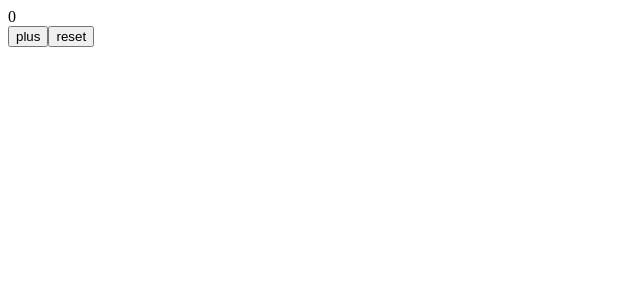
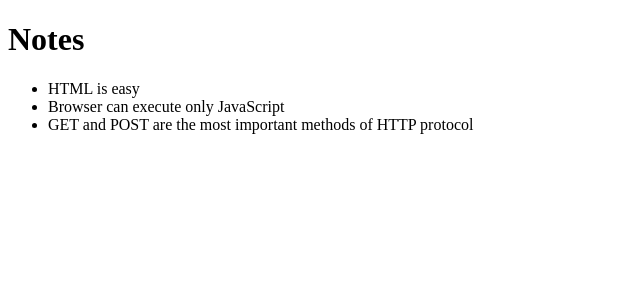
Before and after one commit to AustinWang0120/fso_demo, a React (Create React App) app: page / in a window 1280 px wide. Shown: the top 300 px of the page, without its empty margins (0-640 px from the left). Built offline with nearby package versions, Linux system fonts and the light colour scheme.

Commit message:
Change it to the notes app

```diff
--- a/src/App.js
+++ b/src/App.js
@@ -1,35 +1,12 @@
-import { useState } from "react"
-
-const Display = ({ counter }) => {
-  return (
-    <div>{counter}</div>
-  )
-}
-
-const Button = ({ text, onClick }) => {
-  return (
-    <button onClick={onClick}>
-      {text}
-    </button>
-  )
-}
-
-const App = () => {
-  const [ counter, setCounter ] = useState(0)
-
-  const handlePlusClick = () => {
-    setCounter(counter + 1)
-  }
-
-  const handleResetClick = () => {
-    setCounter(0)
-  }
-
+const App = ({ notes }) => {
   return (
     <div>
-      <Display counter={counter} />
-      <Button text="plus" onClick={handlePlusClick} />
-      <Button text="reset" onClick={handleResetClick} />
+      <h1>Notes</h1>
+      <ul>
+        <li>{notes[0].content}</li>
+        <li>{notes[1].content}</li>
+        <li>{notes[2].content}</li>
+      </ul>
     </div>
   )
 }
--- a/src/index.js
+++ b/src/index.js
@@ -3,4 +3,22 @@
 
 import App from "./App"
 
-ReactDOM.createRoot(document.getElementById("root")).render(<App />)
+const notes = [
+  {
+    id: 1,
+    content: 'HTML is easy',
+    important: true
+  },
+  {
+    id: 2,
+    content: 'Browser can execute only JavaScript',
+    important: false
+  },
+  {
+    id: 3,
+    content: 'GET and POST are the most important methods of HTTP protocol',
+    important: true
+  }
+]
+
+ReactDOM.createRoot(document.getElementById("root")).render(<App notes={notes} />)
```
